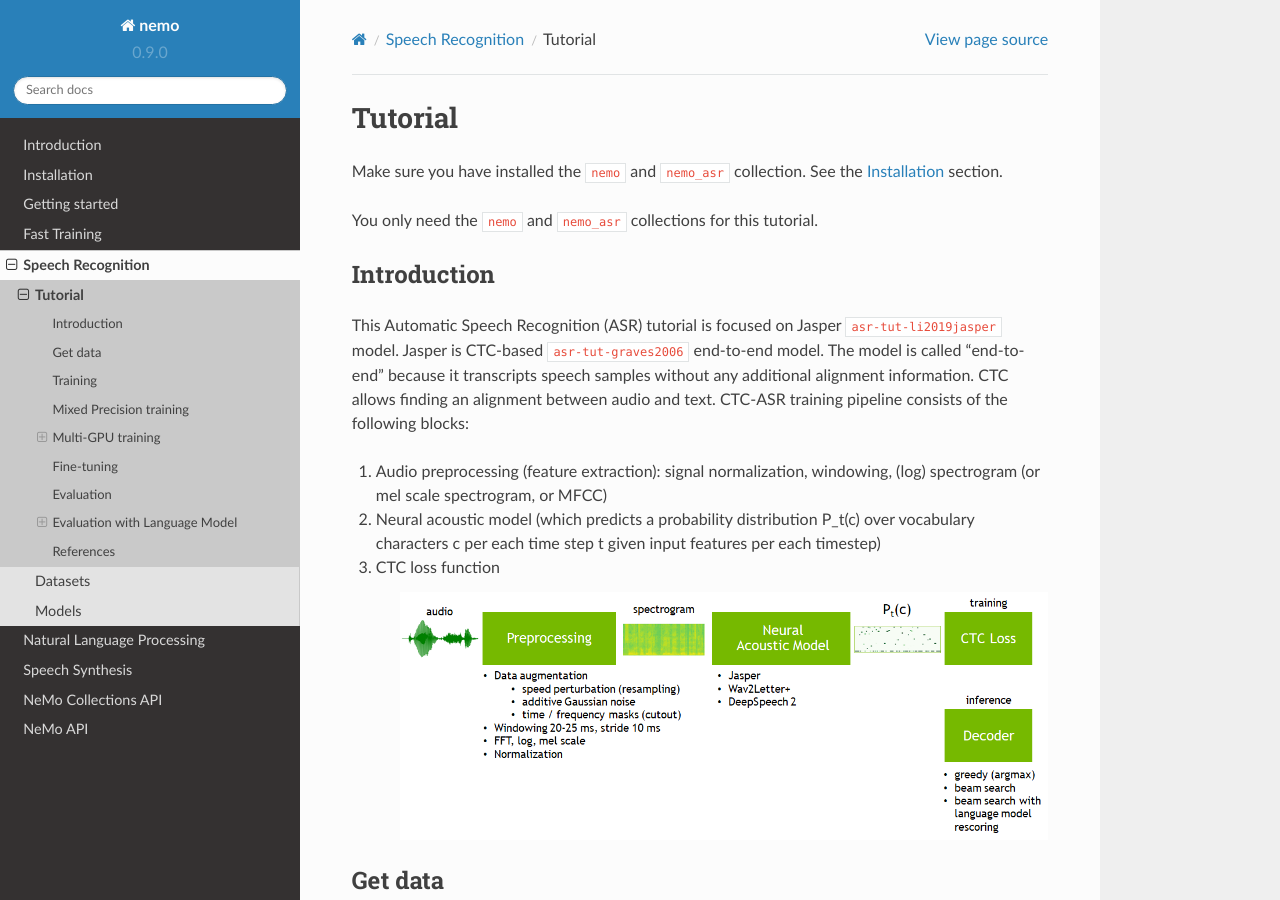
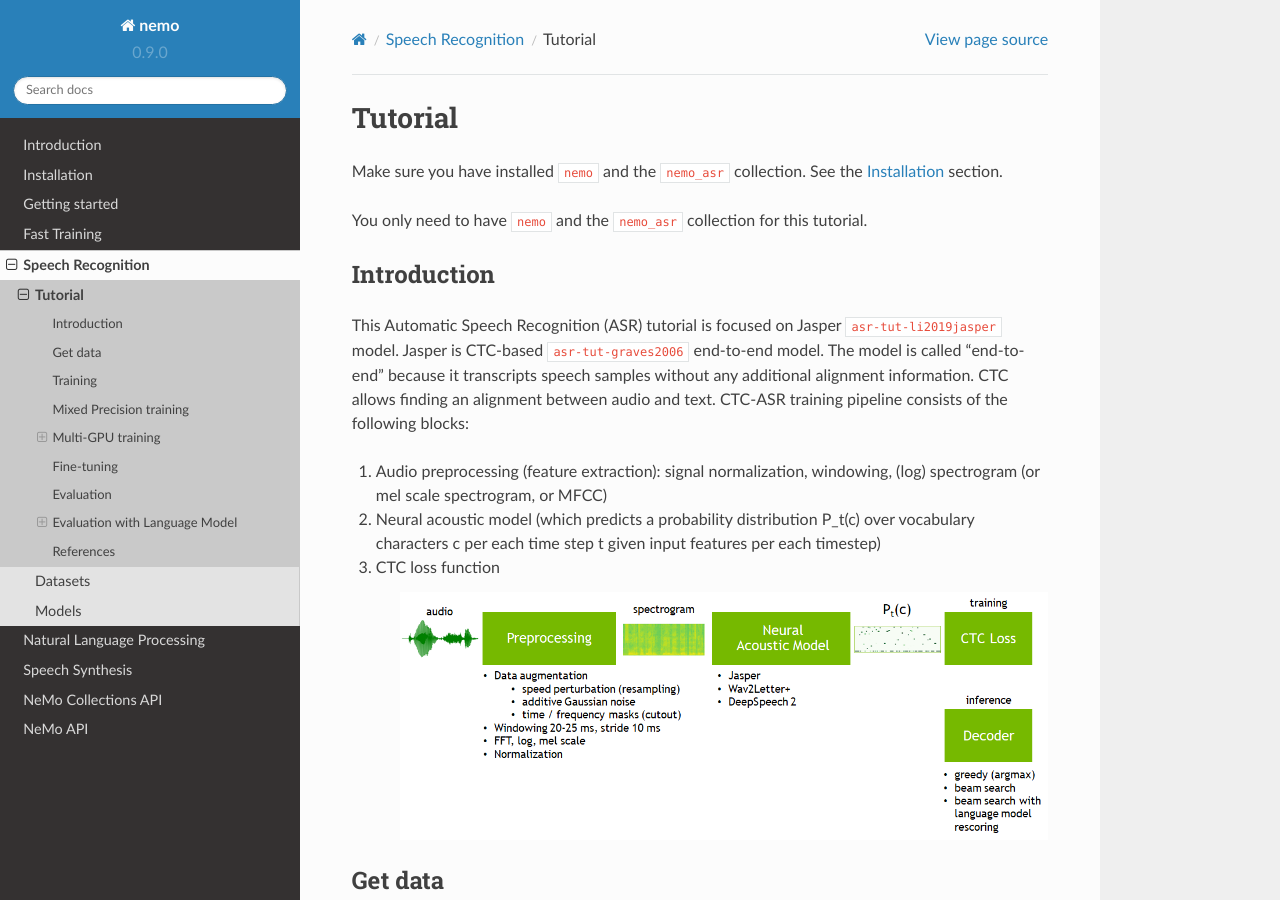
Before and after one commit to backend-engineer1/NEMO, a Sphinx documentation site: the page built from docs/sources/source/asr/tutorial.rst, in a window 1280 px wide and 900 px high. Built offline with Sphinx 7.4.7 and the Read the Docs theme 2.0.0, drawn with Linux system fonts in a browser that asks for light colours; cross-references to code outside the pages are shown as plain code.

Commit message:
<Updated per comments.>
Signed-off-by: Herbert Kelly <hkelly@nvidia.com>

```diff
--- a/docs/sources/source/asr/tutorial.rst
+++ b/docs/sources/source/asr/tutorial.rst
@@ -1,11 +1,11 @@
 Tutorial
 ========
 
-Make sure you have installed the  ``nemo`` and ``nemo_asr`` collection.
+Make sure you have installed ``nemo`` and the ``nemo_asr`` collection.
 See the :ref:`installation` section.
 
 .. note::
-You only need the ``nemo`` and ``nemo_asr`` collections for this tutorial.
+You only need to have ``nemo`` and the ``nemo_asr`` collection for this tutorial.
 
 Introduction
 -------------
```
